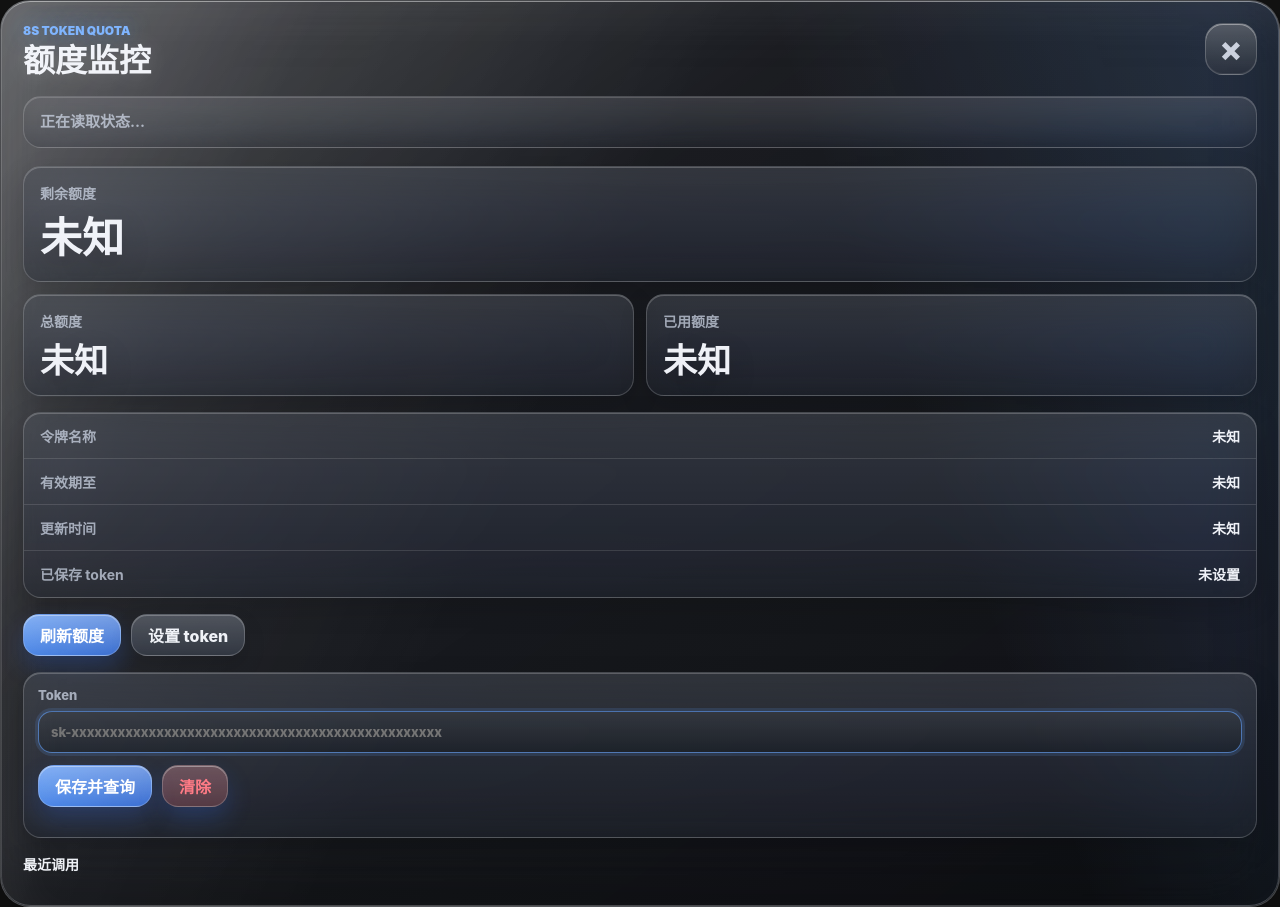
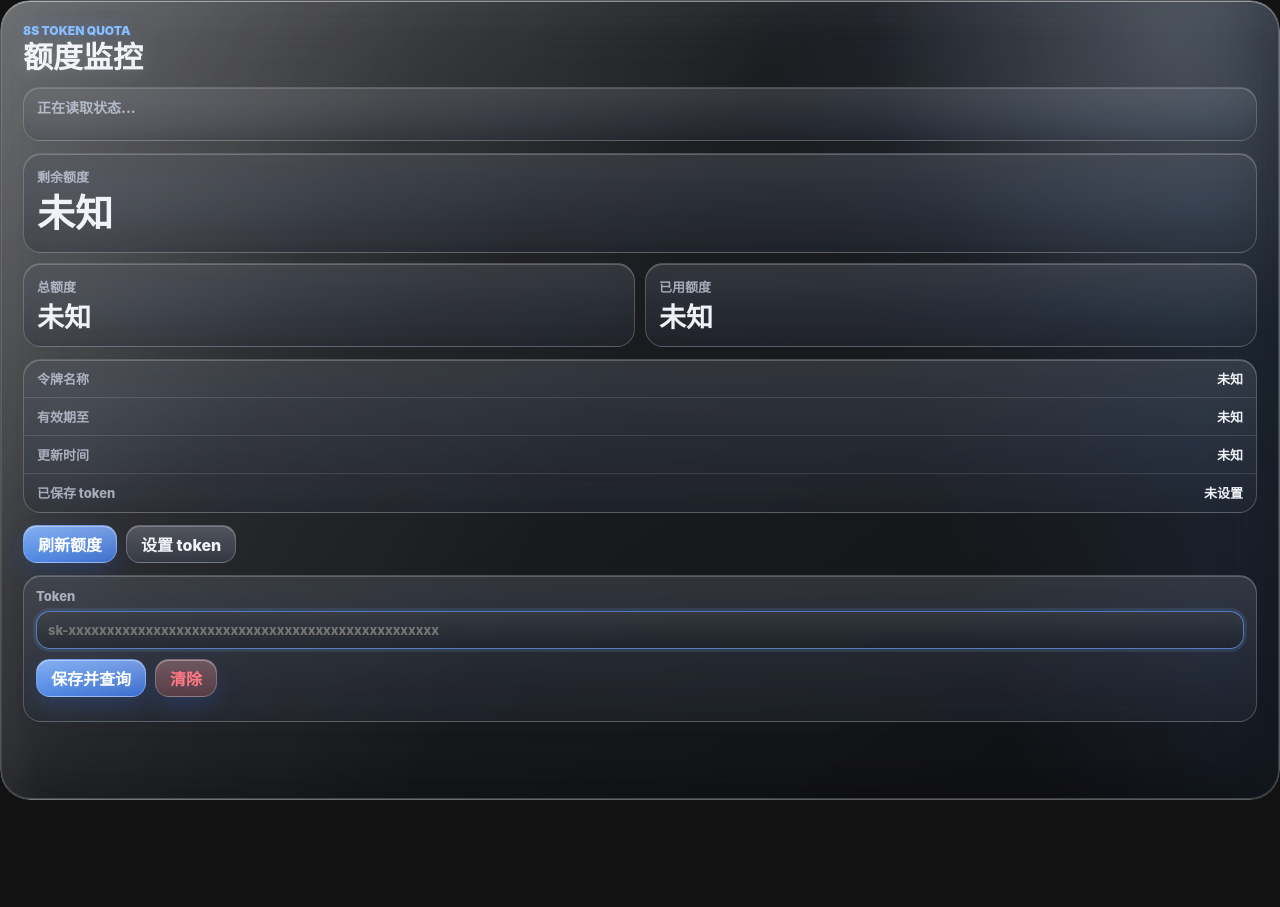
Before and after one commit to jiajialinlin1/PM-, an Electron app: page src/desktop/renderer/index.html in a window 1280 px wide. Both pictures are taken after a click on the button "设置 token". After the commit the page ends 800 px from the top, so only its background shows below. Drawn offline with Linux system fonts and the light colour scheme; no server answers.

Commit message:
Refine popover layout and hover close behavior

```diff
--- a/src/desktop/renderer/index.html
+++ b/src/desktop/renderer/index.html
@@ -14,7 +14,6 @@
           <p class="eyebrow">8s token quota</p>
           <h1>额度监控</h1>
         </div>
-        <button id="closeButton" class="icon-button" type="button" aria-label="关闭">×</button>
       </header>
 
       <section id="statusBanner" class="banner">正在读取状态...</section>
@@ -68,13 +67,6 @@
           <button id="clearTokenButton" class="danger" type="button">清除</button>
         </div>
       </section>
-
-      <section class="logs">
-        <div class="section-heading">
-          <h2>最近调用</h2>
-        </div>
-        <div id="logsList" class="logs-list"></div>
-      </section>
     </main>
 
     <script src="./renderer.js"></script>
--- a/src/desktop/renderer/renderer.js
+++ b/src/desktop/renderer/renderer.js
@@ -1,5 +1,4 @@
 const elements = {
-  closeButton: document.querySelector('#closeButton'),
   statusBanner: document.querySelector('#statusBanner'),
   remainingUsd: document.querySelector('#remainingUsd'),
   totalUsd: document.querySelector('#totalUsd'),
@@ -13,13 +12,12 @@ const elements = {
   settingsPanel: document.querySelector('#settingsPanel'),
   tokenInput: document.querySelector('#tokenInput'),
   saveTokenButton: document.querySelector('#saveTokenButton'),
-  clearTokenButton: document.querySelector('#clearTokenButton'),
-  logsList: document.querySelector('#logsList')
+  clearTokenButton: document.querySelector('#clearTokenButton')
 };
 
 let currentState = null;
+let hideTimer = null;
 
-elements.closeButton.addEventListener('click', () => window.quotaAPI.hide());
 elements.refreshButton.addEventListener('click', () => runAction(() => window.quotaAPI.refresh()));
 elements.showSettingsButton.addEventListener('click', () => {
   elements.settingsPanel.hidden = !elements.settingsPanel.hidden;
@@ -33,6 +31,15 @@ elements.tokenInput.addEventListener('keydown', (event) => {
   if (event.key === 'Enter') {
     saveToken();
   }
+});
+document.body.addEventListener('mouseenter', () => {
+  if (hideTimer) {
+    clearTimeout(hideTimer);
+    hideTimer = null;
+  }
+});
+document.body.addEventListener('mouseleave', () => {
+  hideTimer = setTimeout(() => window.quotaAPI.hide(), 90);
 });
 
 window.quotaAPI.onStateChange(render);
@@ -89,7 +96,6 @@ function render(state) {
   elements.updatedAt.textContent = formatDateTime(snapshot?.updatedAt, '未知');
 
   renderBanner(state);
-  renderLogs(snapshot?.recentLogs || []);
 
   if (!state.hasToken) {
     elements.settingsPanel.hidden = false;
@@ -132,35 +138,6 @@ function renderBanner(state) {
   elements.statusBanner.classList.add('ok');
 }
 
-function renderLogs(logs) {
-  if (!logs.length) {
-    elements.logsList.innerHTML = '<div class="empty">暂无最近调用记录</div>';
-    return;
-  }
-
-  elements.logsList.replaceChildren(...logs.map((log) => {
-    const item = document.createElement('article');
-    item.className = 'log-item';
-
-    const main = document.createElement('div');
-    main.className = 'log-main';
-
-    const model = document.createElement('strong');
-    model.textContent = log.modelName || '未知模型';
-
-    const quota = document.createElement('span');
-    quota.textContent = formatUsd(log.quotaUsd, 6);
-
-    const meta = document.createElement('div');
-    meta.className = 'log-meta';
-    meta.textContent = `${formatDateTime(log.createdAt, '未知时间')} · 提示 ${log.promptTokens || 0} · 补全 ${log.completionTokens || 0}`;
-
-    main.append(model, quota);
-    item.append(main, meta);
-    return item;
-  }));
-}
-
 function formatUsd(value, digits = 3) {
   if (value === null || value === undefined || Number.isNaN(Number(value))) {
     return '未知';
--- a/src/desktop/renderer/styles.css
+++ b/src/desktop/renderer/styles.css
@@ -1,16 +1,12 @@
 :root {
   color-scheme: dark;
-  --glass-fill: rgba(18, 22, 30, 0.58);
-  --glass-fill-strong: rgba(24, 30, 42, 0.72);
-  --glass-fill-soft: rgba(255, 255, 255, 0.08);
-  --glass-line: rgba(255, 255, 255, 0.18);
-  --glass-line-strong: rgba(255, 255, 255, 0.32);
-  --glass-shadow: rgba(0, 0, 0, 0.42);
+  --glass-fill: rgba(18, 22, 30, 0.56);
+  --glass-line: rgba(255, 255, 255, 0.2);
   --text: rgba(248, 250, 255, 0.96);
   --muted: rgba(220, 229, 244, 0.68);
-  --blue: #65a4ff;
-  --blue-strong: #7fb5ff;
-  --green: #68e39b;
+  --blue: #68a6ff;
+  --blue-strong: #88bdff;
+  --green: #66e49a;
   --red: #ff7b86;
   --warning: #ffd174;
 }
@@ -21,12 +17,13 @@
 
 html,
 body {
+  width: 100%;
+  height: 100%;
   margin: 0;
-  min-height: 100%;
+  overflow: hidden;
   background: transparent;
   color: var(--text);
   font-family: Inter, ui-sans-serif, system-ui, -apple-system, BlinkMacSystemFont, "Segoe UI", sans-serif;
-  overflow: hidden;
 }
 
 button,
@@ -35,23 +32,22 @@ input {
 }
 
 button {
-  min-height: 42px;
-  border: 1px solid rgba(255, 255, 255, 0.2);
-  border-radius: 16px;
+  min-height: 38px;
+  border: 1px solid rgba(255, 255, 255, 0.22);
+  border-radius: 14px;
   background:
-    linear-gradient(180deg, rgba(255, 255, 255, 0.34), rgba(255, 255, 255, 0.08)),
-    linear-gradient(135deg, rgba(72, 144, 255, 0.92), rgba(47, 119, 255, 0.76));
+    linear-gradient(180deg, rgba(255, 255, 255, 0.32), rgba(255, 255, 255, 0.08)),
+    linear-gradient(135deg, rgba(76, 146, 255, 0.9), rgba(47, 119, 255, 0.74));
   box-shadow:
     inset 0 1px 0 rgba(255, 255, 255, 0.36),
-    0 12px 24px rgba(48, 112, 255, 0.22);
+    0 10px 22px rgba(48, 112, 255, 0.18);
   color: #fff;
   cursor: pointer;
-  font-weight: 800;
-  padding: 0 16px;
+  font-weight: 850;
+  padding: 0 14px;
 }
 
 button:hover {
-  border-color: rgba(255, 255, 255, 0.36);
   filter: brightness(1.08);
 }
 
@@ -62,18 +58,19 @@ button:disabled {
 
 .app {
   position: relative;
-  min-height: 100vh;
+  width: 100vw;
+  height: 100vh;
   padding: 22px;
-  overflow: hidden auto;
-  border: 1px solid rgba(255, 255, 255, 0.22);
+  overflow: hidden;
+  border: 1px solid rgba(255, 255, 255, 0.28);
   border-radius: 30px;
+  clip-path: inset(0 round 30px);
   background:
-    linear-gradient(145deg, rgba(255, 255, 255, 0.18), rgba(255, 255, 255, 0.04) 34%, rgba(0, 0, 0, 0.18) 100%),
+    linear-gradient(145deg, rgba(255, 255, 255, 0.2), rgba(255, 255, 255, 0.045) 36%, rgba(0, 0, 0, 0.16) 100%),
     var(--glass-fill);
   box-shadow:
-    inset 0 1px 0 rgba(255, 255, 255, 0.36),
-    inset 0 -1px 0 rgba(255, 255, 255, 0.08),
-    0 28px 58px var(--glass-shadow);
+    inset 0 1px 0 rgba(255, 255, 255, 0.4),
+    inset 0 -1px 0 rgba(255, 255, 255, 0.08);
   backdrop-filter: blur(38px) saturate(1.85);
   -webkit-backdrop-filter: blur(38px) saturate(1.85);
 }
@@ -89,17 +86,18 @@ button:disabled {
 
 .app::before {
   background:
-    linear-gradient(115deg, rgba(255, 255, 255, 0.34) 0%, rgba(255, 255, 255, 0.1) 19%, transparent 43%),
-    linear-gradient(250deg, rgba(101, 164, 255, 0.26), transparent 32%);
+    linear-gradient(116deg, rgba(255, 255, 255, 0.34), rgba(255, 255, 255, 0.08) 26%, transparent 48%),
+    radial-gradient(circle at 92% 4%, rgba(255, 255, 255, 0.28), transparent 22%),
+    linear-gradient(250deg, rgba(104, 166, 255, 0.22), transparent 34%);
+  opacity: 0.66;
   mix-blend-mode: screen;
-  opacity: 0.65;
 }
 
 .app::after {
-  border: 1px solid rgba(255, 255, 255, 0.16);
+  border: 1px solid rgba(255, 255, 255, 0.12);
   box-shadow:
-    inset 18px 18px 42px rgba(255, 255, 255, 0.05),
-    inset -22px -28px 48px rgba(0, 0, 0, 0.22);
+    inset 16px 16px 34px rgba(255, 255, 255, 0.045),
+    inset -20px -26px 44px rgba(0, 0, 0, 0.2);
 }
 
 .titlebar,
@@ -107,97 +105,58 @@ button:disabled {
 .quota-grid,
 .details,
 .actions,
-.settings,
-.logs {
+.settings {
   position: relative;
   z-index: 1;
 }
 
 .titlebar {
-  align-items: start;
-  display: flex;
-  justify-content: space-between;
-  gap: 16px;
-  margin-bottom: 18px;
-  -webkit-app-region: drag;
-}
-
-.titlebar button {
-  -webkit-app-region: no-drag;
+  margin-bottom: 14px;
 }
 
 .eyebrow {
+  margin: 0 0 4px;
   color: var(--blue-strong);
   font-size: 12px;
   font-weight: 900;
   letter-spacing: 0;
-  margin: 0 0 6px;
   text-transform: uppercase;
-  text-shadow: 0 0 20px rgba(101, 164, 255, 0.52);
+  text-shadow: 0 0 18px rgba(104, 166, 255, 0.45);
 }
 
 h1,
-h2,
 p {
   margin: 0;
 }
 
 h1 {
-  font-size: 32px;
-  font-weight: 900;
+  font-size: 30px;
+  font-weight: 930;
   letter-spacing: 0;
-  line-height: 1.06;
-  text-shadow: 0 1px 22px rgba(255, 255, 255, 0.16);
-}
-
-h2 {
-  font-size: 14px;
-}
-
-.icon-button {
-  align-items: center;
-  min-height: 52px;
-  width: 52px;
-  padding: 0;
-  justify-content: center;
-  border-radius: 18px;
-  background:
-    linear-gradient(180deg, rgba(255, 255, 255, 0.26), rgba(255, 255, 255, 0.08)),
-    rgba(10, 16, 28, 0.45);
-  box-shadow:
-    inset 0 1px 0 rgba(255, 255, 255, 0.4),
-    inset 0 -1px 0 rgba(255, 255, 255, 0.08);
-  color: rgba(235, 242, 255, 0.82);
-  display: inline-flex;
-  font-size: 34px;
-  line-height: 1;
-}
-
-.icon-button:hover {
-  background:
-    linear-gradient(180deg, rgba(255, 255, 255, 0.34), rgba(255, 255, 255, 0.1)),
-    rgba(22, 34, 55, 0.56);
+  line-height: 1.02;
+  text-shadow: 0 1px 20px rgba(255, 255, 255, 0.16);
 }
 
 .banner {
-  margin-bottom: 18px;
-  padding: 14px 16px;
+  min-height: 54px;
+  margin-bottom: 12px;
+  padding: 11px 13px;
   border: 1px solid rgba(255, 255, 255, 0.18);
-  border-radius: 18px;
+  border-radius: 17px;
   background:
-    linear-gradient(180deg, rgba(255, 255, 255, 0.14), rgba(255, 255, 255, 0.04)),
-    rgba(12, 16, 24, 0.28);
+    linear-gradient(180deg, rgba(255, 255, 255, 0.13), rgba(255, 255, 255, 0.035)),
+    rgba(12, 16, 24, 0.25);
   box-shadow: inset 0 1px 0 rgba(255, 255, 255, 0.16);
   color: var(--muted);
-  font-size: 15px;
-  font-weight: 750;
-  line-height: 1.45;
+  font-size: 14px;
+  font-weight: 800;
+  line-height: 1.35;
   backdrop-filter: blur(22px) saturate(1.5);
   -webkit-backdrop-filter: blur(22px) saturate(1.5);
 }
 
 .banner.ok {
-  border-color: rgba(104, 227, 155, 0.42);
+  border-color: rgba(102, 228, 154, 0.4);
   color: var(--green);
 }
 
@@ -207,80 +166,76 @@ h2 {
 }
 
 .banner.error {
-  border-color: rgba(255, 123, 134, 0.46);
+  border-color: rgba(255, 123, 134, 0.45);
   color: var(--red);
 }
 
 .quota-grid {
   display: grid;
-  gap: 12px;
+  gap: 10px;
   grid-template-columns: 1fr 1fr;
-  margin-bottom: 16px;
+  margin-bottom: 12px;
 }
 
 .metric,
 .details,
-.settings,
-.log-item,
-.empty {
+.settings {
   border: 1px solid var(--glass-line);
   background:
     linear-gradient(180deg, rgba(255, 255, 255, 0.12), rgba(255, 255, 255, 0.035)),
-    rgba(19, 24, 34, 0.44);
-  box-shadow:
-    inset 0 1px 0 rgba(255, 255, 255, 0.22),
-    0 10px 28px rgba(0, 0, 0, 0.16);
+    rgba(19, 24, 34, 0.42);
+  box-shadow: inset 0 1px 0 rgba(255, 255, 255, 0.22);
   backdrop-filter: blur(26px) saturate(1.65);
   -webkit-backdrop-filter: blur(26px) saturate(1.65);
 }
 
 .metric {
-  min-height: 92px;
+  min-height: 84px;
   border-radius: 18px;
-  padding: 16px;
+  padding: 13px;
 }
 
 .metric.primary {
   grid-column: 1 / -1;
-  min-height: 116px;
+  min-height: 100px;
 }
 
 .metric p {
+  margin-bottom: 9px;
   color: var(--muted);
-  font-size: 14px;
-  font-weight: 800;
-  margin-bottom: 12px;
+  font-size: 13px;
+  font-weight: 820;
 }
 
 .metric strong {
   display: block;
   color: var(--text);
-  font-size: 34px;
-  font-weight: 900;
+  font-size: 27px;
+  font-weight: 930;
   letter-spacing: 0;
-  line-height: 1.08;
+  line-height: 0.98;
   overflow-wrap: anywhere;
-  text-shadow: 0 10px 28px rgba(0, 0, 0, 0.22);
+  text-wrap: balance;
 }
 
 .metric.primary strong {
-  font-size: 42px;
+  font-size: 38px;
 }
 
 .details {
   overflow: hidden;
   border-radius: 18px;
-  margin-bottom: 16px;
+  margin-bottom: 12px;
 }
 
 .row {
-  align-items: center;
+  min-height: 38px;
+  padding: 8px 13px;
   border-bottom: 1px solid rgba(255, 255, 255, 0.12);
   display: flex;
   gap: 12px;
+  align-items: center;
   justify-content: space-between;
-  min-height: 46px;
-  padding: 12px 16px;
 }
 
 .row:last-child {
@@ -288,16 +243,16 @@ h2 {
 }
 
 .row span {
+  flex: 0 0 auto;
   color: var(--muted);
-  flex: 0 0 auto;
-  font-size: 14px;
-  font-weight: 750;
+  font-size: 13px;
+  font-weight: 780;
 }
 
 .row strong {
   color: var(--text);
-  font-size: 14px;
-  font-weight: 850;
+  font-size: 13px;
+  font-weight: 880;
   overflow-wrap: anywhere;
   text-align: right;
 }
@@ -305,17 +260,15 @@ h2 {
 .actions,
 .settings-actions {
   display: flex;
-  gap: 10px;
-  margin-bottom: 16px;
+  gap: 9px;
+  margin-bottom: 12px;
 }
 
 .secondary {
   background:
     linear-gradient(180deg, rgba(255, 255, 255, 0.2), rgba(255, 255, 255, 0.065)),
-    rgba(40, 48, 62, 0.62);
-  box-shadow:
-    inset 0 1px 0 rgba(255, 255, 255, 0.24),
-    0 10px 22px rgba(0, 0, 0, 0.14);
+    rgba(40, 48, 62, 0.58);
+  box-shadow: inset 0 1px 0 rgba(255, 255, 255, 0.24);
   color: var(--text);
 }
 
@@ -328,22 +281,21 @@ h2 {
 
 .settings {
   border-radius: 18px;
-  margin-bottom: 16px;
-  padding: 14px;
+  padding: 12px;
 }
 
 label {
+  margin-bottom: 10px;
+  display: grid;
+  gap: 7px;
   color: var(--muted);
-  display: grid;
   font-size: 13px;
-  font-weight: 800;
-  gap: 8px;
-  margin-bottom: 12px;
+  font-weight: 820;
 }
 
 input {
-  min-height: 42px;
   width: 100%;
+  min-height: 38px;
   border: 1px solid rgba(255, 255, 255, 0.16);
   border-radius: 14px;
   outline: none;
@@ -351,58 +303,10 @@ input {
     linear-gradient(180deg, rgba(255, 255, 255, 0.1), rgba(255, 255, 255, 0.025)),
     rgba(5, 9, 16, 0.34);
   color: var(--text);
-  padding: 9px 12px;
+  padding: 8px 11px;
 }
 
 input:focus {
-  border-color: rgba(101, 164, 255, 0.62);
-  box-shadow: 0 0 0 3px rgba(101, 164, 255, 0.14);
+  border-color: rgba(104, 166, 255, 0.66);
+  box-shadow: 0 0 0 3px rgba(104, 166, 255, 0.14);
 }
-
-.section-heading {
-  align-items: center;
-  display: flex;
-  justify-content: space-between;
-  margin-bottom: 10px;
-}
-
-.logs-list {
-  display: grid;
-  gap: 9px;
-}
-
-.log-item,
-.empty {
-  border-radius: 16px;
-  padding: 11px 13px;
-}
-
-.log-item {
-  display: grid;
-  gap: 6px;
-}
-
-.log-main {
-  align-items: center;
-  display: flex;
-  justify-content: space-between;
-  gap: 10px;
-}
-
-.log-main strong {
-  font-size: 13px;
-  font-weight: 850;
-}
-
-.log-main span {
-  color: var(--green);
-  font-size: 13px;
-  font-weight: 900;
-}
-
-.log-meta,
-.empty {
-  color: var(--muted);
-  font-size: 12px;
-  line-height: 1.45;
-}
```
Also changed, not shown: src/desktop/main.cjs (+6 -3 lines).
